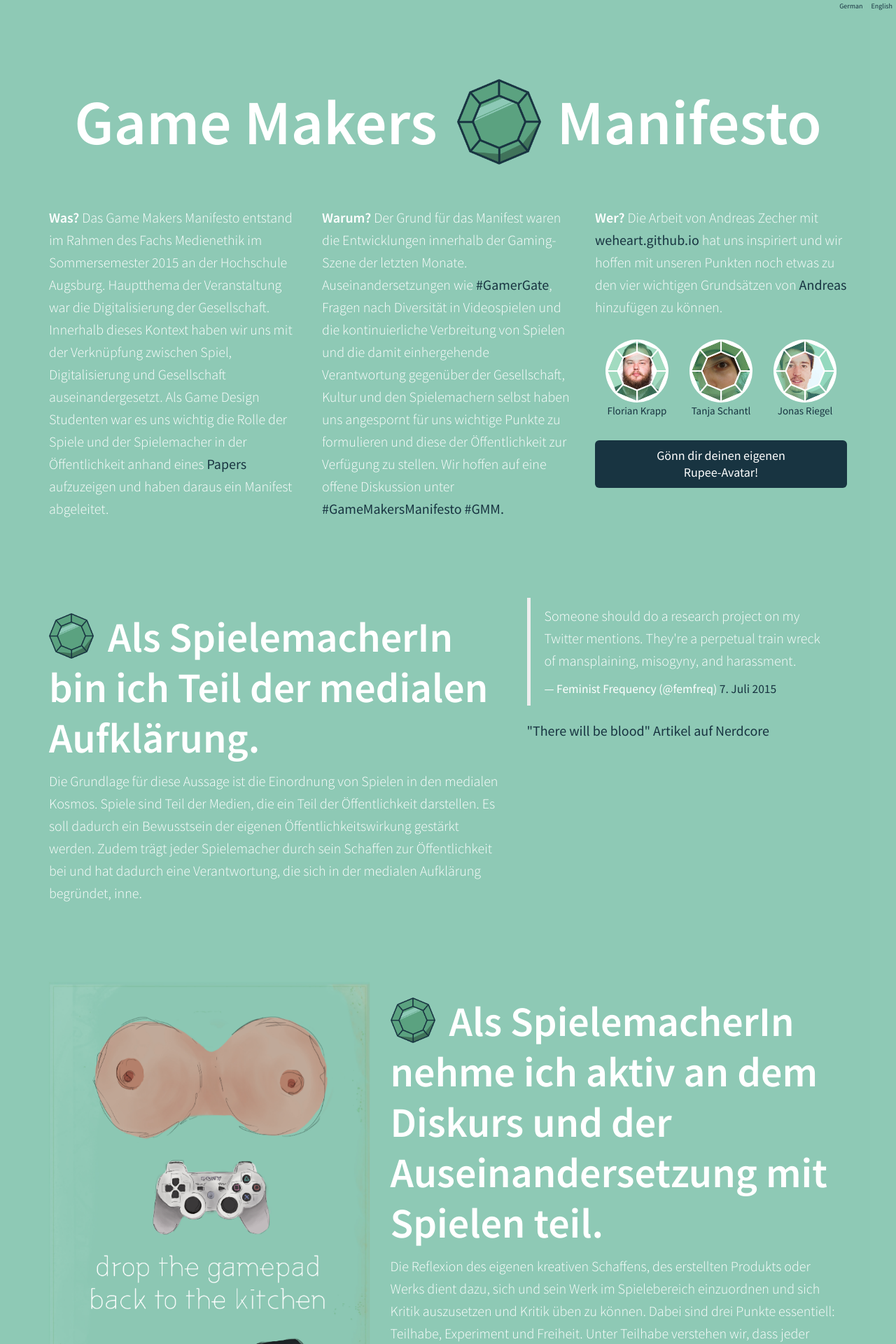
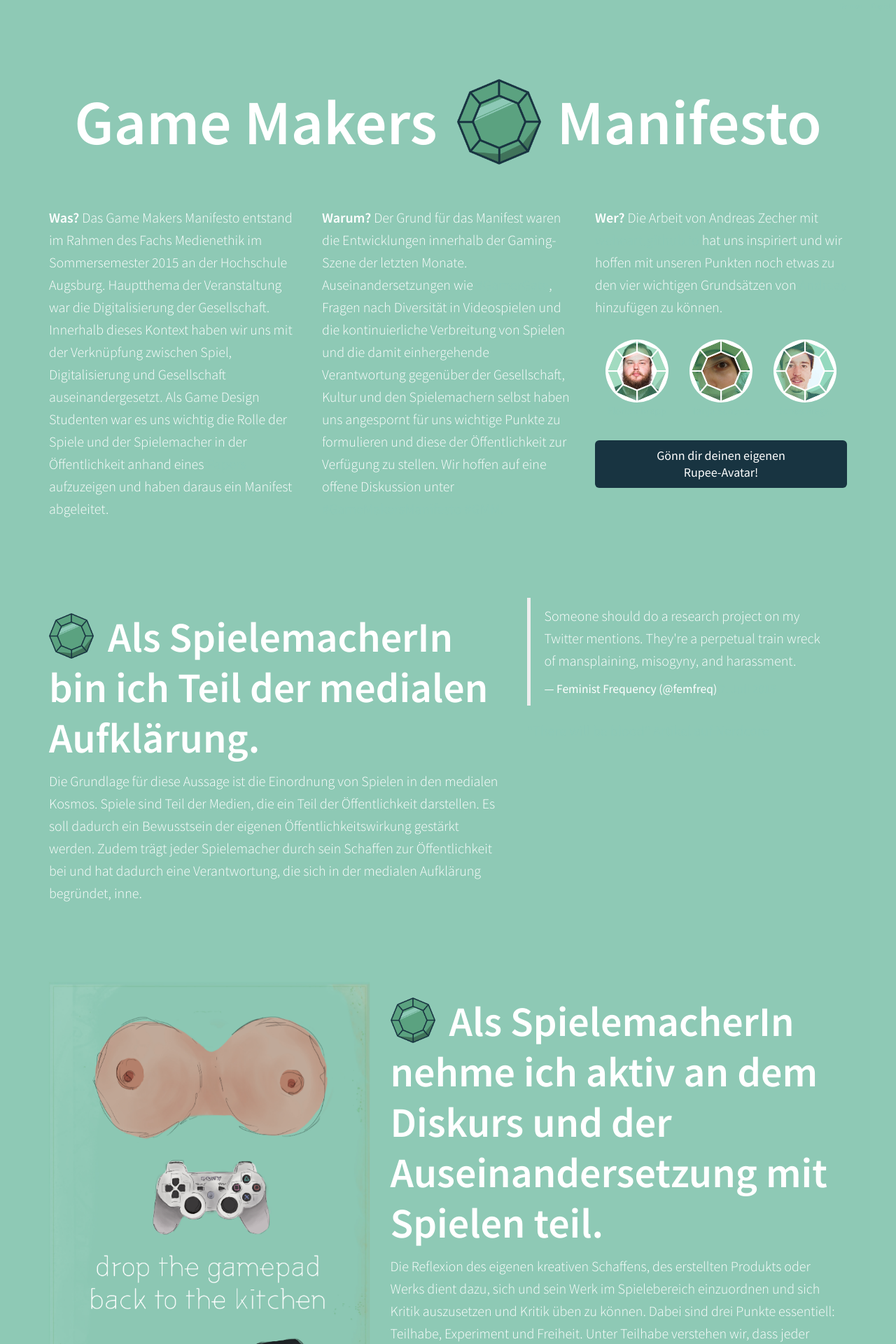
Before and after one commit to gamemakersmanifesto/gamemakersmanifesto.github.io, a Jekyll site: the page built from index.html, in a window 1280 px wide. Shown: the top 1920 px of the page at 70% size. Built offline with Jekyll 4.4.1, drawn with Linux system fonts in a browser that asks for light colours; nearby versions of some CDN libraries; comment, search, counter and statistics services are not loaded.

Commit message:
REFURBISH: Structure + Css

```diff
--- a/css/main.css
+++ b/css/main.css
@@ -29,7 +29,7 @@
 a {
 	font-style: normal;
 	text-transform: none;
-	color: #183441;
+	color: #8dc9b6;
 	text-decoration: none;
     font-weight: 400;
 }
```
